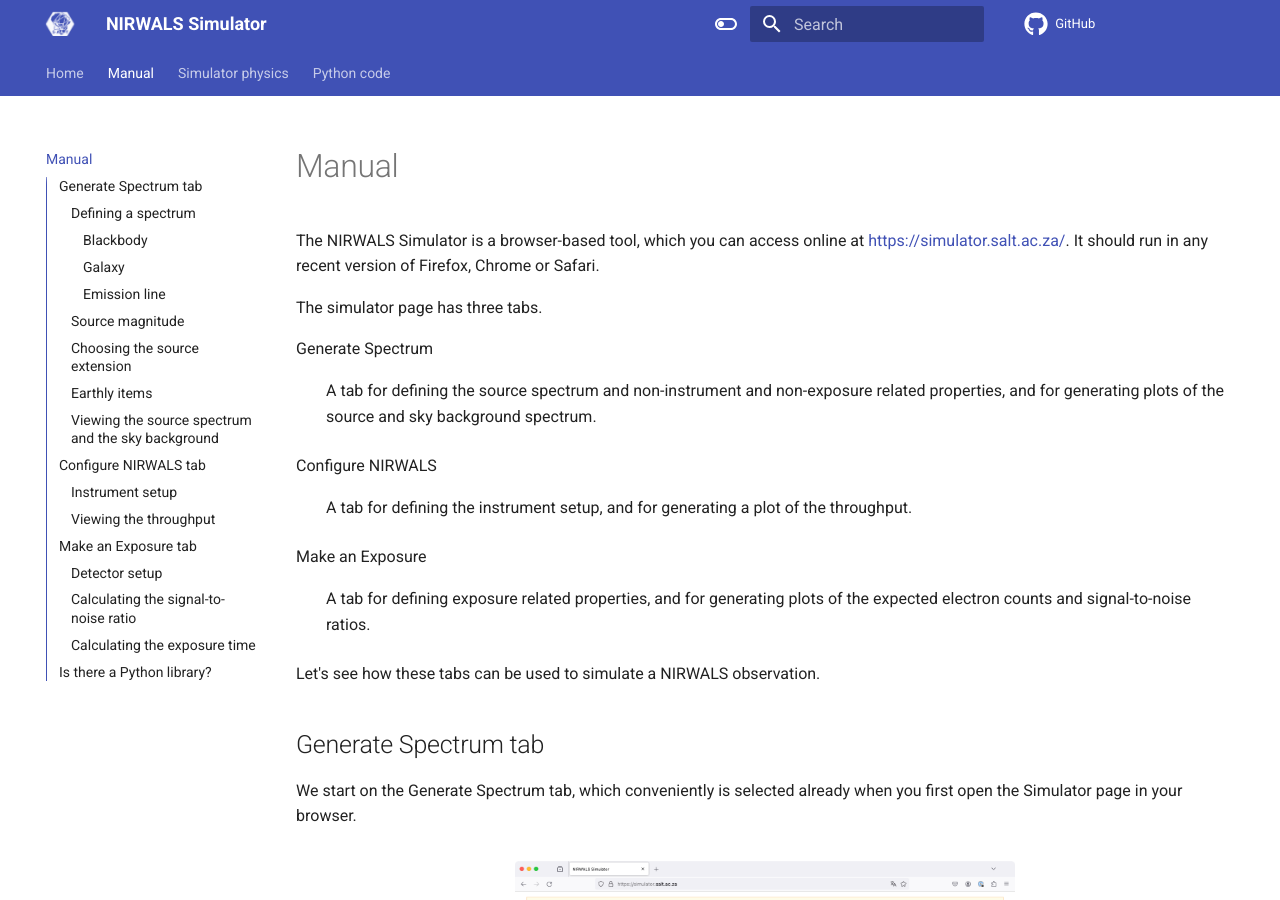
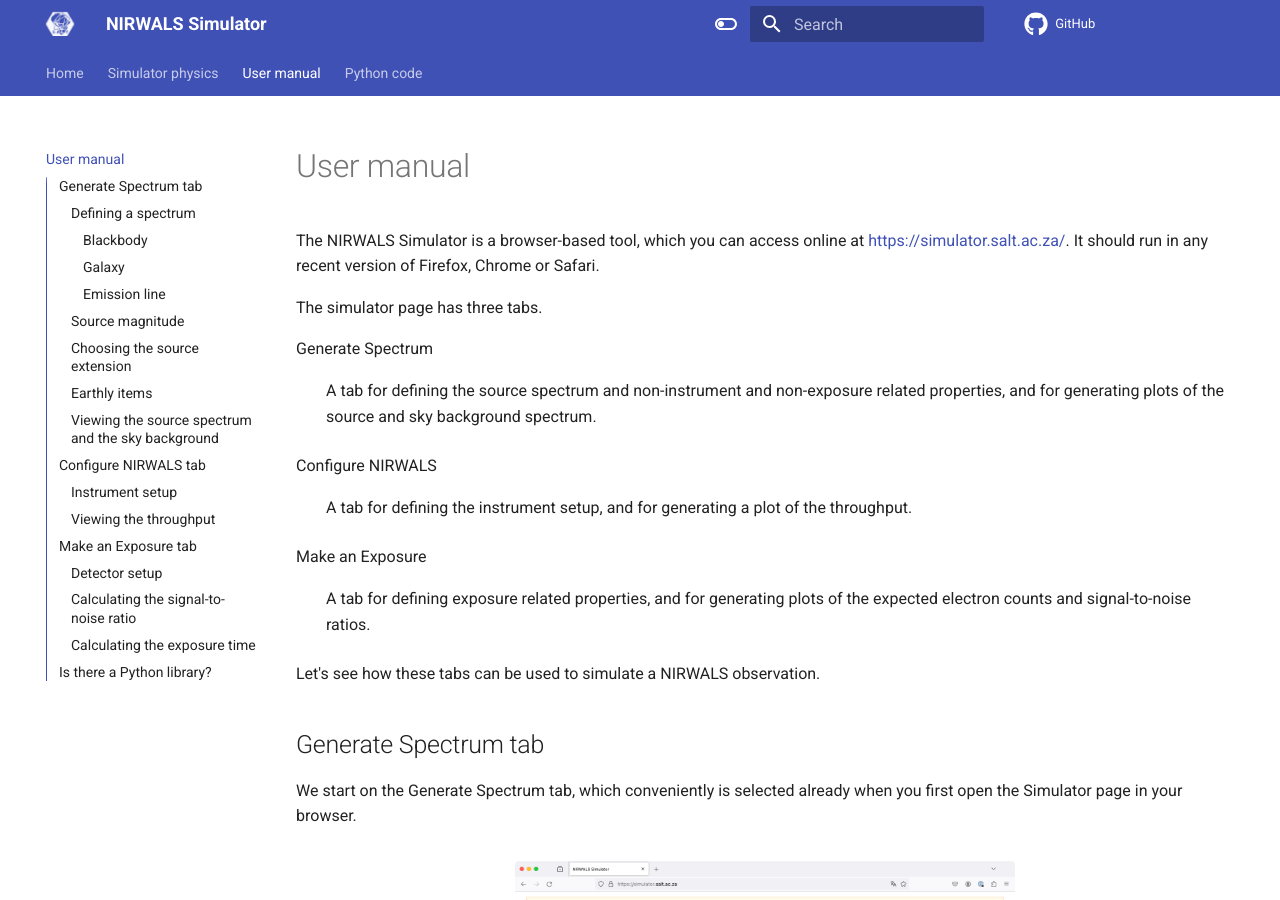
Before and after one commit to saltastroops/nir-simulator, an MkDocs documentation site: the page built from docs/user-manual.md, in a window 1280 px wide and 900 px high. Built offline with MkDocs 1.6.1 and Material for MkDocs 9.7.7, drawn with Linux system fonts in a browser that asks for light colours; comment, search, counter and statistics services are not loaded.

Commit message:
Rename manual to user manual

```diff
--- a/docs/manual.md
+++ b/docs/user-manual.md
@@ -1,4 +1,4 @@
-# Manual
+# User manual
 
 The NIRWALS Simulator is a browser-based tool, which you can access online at [https://simulator.salt.ac.za/](https://simulator.salt.ac.za/). It should run in any recent version of Firefox, Chrome or Safari.
 
```
Also changed, not shown: docs/index.md (+1 -1 lines).
